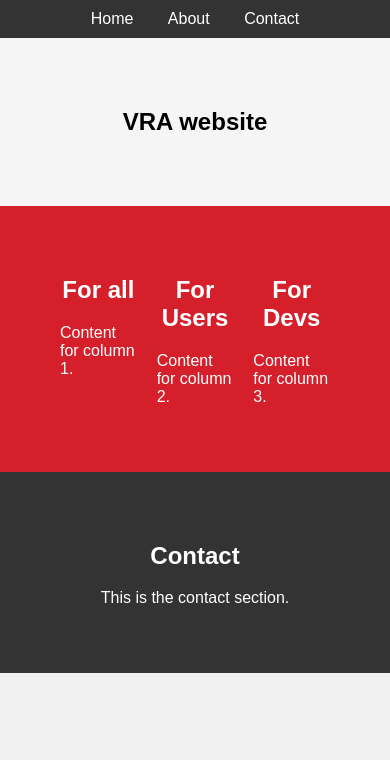
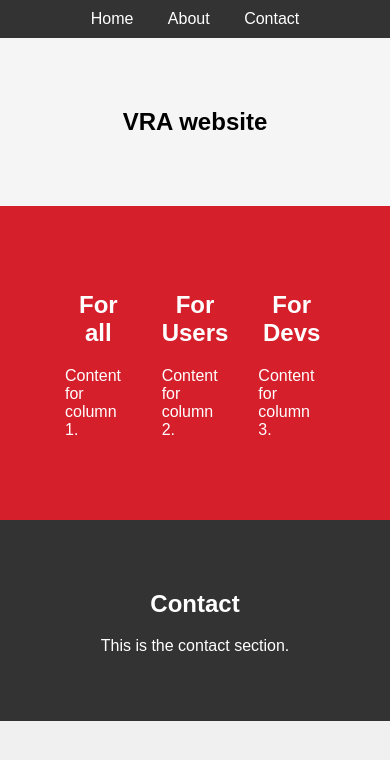
Before and after one commit to HeloiseS/vras4skysurveys.github.io, a plain HTML site: page index.html in a window 390 px wide. Drawn offline with Linux system fonts and the light colour scheme.

Commit message:
modified column css hoping it'll work

```diff
--- a/css/style.css
+++ b/css/style.css
@@ -44,9 +44,26 @@ nav ul li a {
 
 }
 
-.section2 .column{
-    flex: 1;
-    margin: 0 10px;
+
+/* Create three equal columns that floats next to each other */
+.section2 .column {
+  float: left;
+  width: 33.33%;
+  padding: 15px;
+}
+
+/* Clear floats after the columns */
+.row::after {
+  content: "";
+  display: table;
+  clear: both;
+}
+
+/* Responsive layout - makes the three columns stack on top of each other instead of next to each other */
+@media screen and (max-width:600px) {
+  .column {
+    width: 100%;
+  }
 }
 
 .section3 {
```
